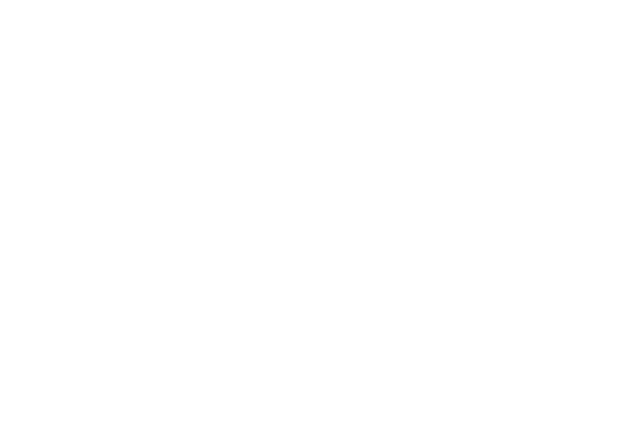
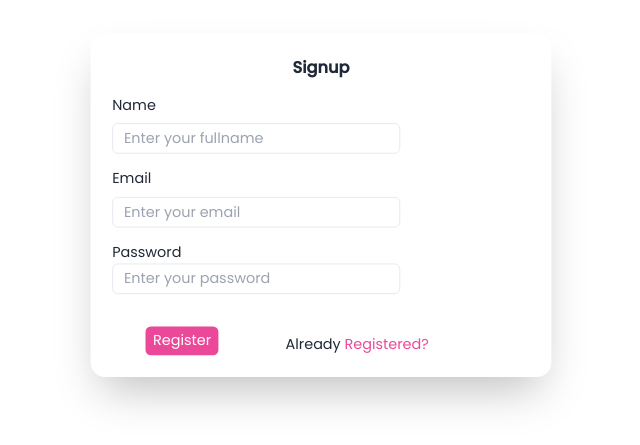
Before and after one commit to ranjanvaibhawi/OnlinePustakaalay, a React (Vite) app in the folder frontend/: page /signup in a window 1280 px wide. Before the commit this address had no page. Shown: the part 183-628 px from the top of the page, without its empty margins (275-915 px from the left). Built offline with nearby package versions, Linux system fonts and the light colour scheme.

Commit message:
Designing of Signup and Login pages completed, routes defined regarding them and linked to each other

```diff
--- a/frontend/src/App.jsx
+++ b/frontend/src/App.jsx
@@ -2,6 +2,8 @@ import React from 'react'
 import Homepage from './Home/Homepage'
 import {Route, Routes} from 'react-router-dom'
 import Courses from './course/Courses'
+import Signup from './component/Signup'
+import Login from './component/Login'
 const App = () => {
   return (
     <>
@@ -9,6 +11,7 @@ const App = () => {
    <Routes>
     <Route path="/" element={<Homepage/>}/>
     <Route path="/courses" element={<Courses/>}/>
+    <Route path="/signup" element={<Signup/>}/>
    </Routes>
    </div>
     </>
--- /dev/null
+++ b/frontend/src/component/Login.jsx
@@ -0,0 +1,40 @@
+import React from 'react'
+
+function Login() {
+  return (
+    <div>
+
+{/* Put this part before </body> tag */}
+<dialog id="my_modal_2" className="modal">
+  <div className="modal-box">
+    <h3 className="font-bold text-lg text-center dark:text-slate-700">Login</h3>
+    <div className='mt-4 items-center justify-center dark:text-slate-700'>
+        <span>Email</span>
+        <br/>
+        <input type="email"
+            placeholder='Enter your email'
+            className='w-80 px-3 py-1 border rounded-md outline:none mb-4 mt-2'
+        />
+        <br/>
+        <span>Password</span>
+        <br/>
+        <input type="text"
+            placeholder='Enter your password'
+            className='w-80 px-3 py-1 border rounded-md outline:none'
+        />
+    </div>
+    {/* Buttons */}
+    <div className='flex justify-around'>
+        <button className='bg-pink-500 text-white px-2 py-1 mt-4 rounded-md hover:bg-pink-600 duration-200'>Login</button>
+        <p className=' mt-5'><span className='dark:text-slate-700'>Not Registered </span><span className='text-pink-500'>yet?</span> <span className='text-pink-500 underline cursor pointer' ><a href="/signup">Signup</a></span></p>
+    </div>
+  </div>
+  <form method="dialog" className="modal-backdrop">
+    <button>close</button>
+  </form>
+</dialog>
+    </div>
+  )
+}
+
+export default Login
--- a/frontend/src/component/Navbar.jsx
+++ b/frontend/src/component/Navbar.jsx
@@ -1,5 +1,6 @@
 import React, { useEffect, useState } from 'react'
 import { Link } from 'react-router-dom'
+import Login from './Login'
 const Navbar = () => {
   const [sticky,setSticky]=useState(false)
   const [theme, setTheme] = useState(
@@ -45,10 +46,11 @@ return ()=>{
         <svg xmlns="http://www.w3.org/2000/svg" className="h-5 w-5" fill="none" viewBox="0 0 24 24" stroke="currentColor"><path strokeLinecap="round" strokeLinejoin="round" strokeWidth="2" d="M4 6h16M4 12h8m-8 6h16" /></svg>
       </div>
       <ul tabIndex={0} className="menu menu-sm dropdown-content mt-3 z-[1] p-2 shadow bg-base-100 rounded-box w-52">
-      <li><a>Home</a></li>
-      <Link to="/">
-      <li>Course</li>
-      </Link>
+      <li><Link>Home</Link>
+      </li>
+      {/* <Link to="/"> */}
+      <li><a href="/courses">Course</a></li>
+      {/* </Link> */}
 
       <li><a>Contact</a></li>
       <li><a>About us</a></li>
@@ -87,9 +89,17 @@ return ()=>{
 
 
 
-  <div >
-    <a className="bg-black text-white px-3 py-2 rounded-md hover:bg-slate-800 duration-300 cursor-pointer">Login</a>
-  </div>
+<div className="">
+                <a
+                  className="bg-black text-white px-3 py-2 rounded-md hover:bg-slate-800 duration-300 cursor-pointer"
+                  onClick={() =>
+                    document.getElementById("my_modal_2").showModal()
+                  }
+                >
+                  Login
+                </a>
+                <Login />
+              </div>
 </div>
 </div>
     </div>
--- /dev/null
+++ b/frontend/src/component/Signup.jsx
@@ -0,0 +1,50 @@
+import React from 'react'
+import { Link } from 'react-router-dom'
+import Login from './Login'
+function Signup() {
+  return (
+    <div className='flex h-screen justify-center items-center '>
+    <div  className="w-[600px]">
+    {/* border shadow-md  p-5 rounded-md */}
+  <div className="modal-box">
+    <h3 className="font-bold text-lg text-center">Signup</h3>
+    <div className='mt-4 items-center justify-center'>
+    <span>Name</span>
+        <br/>
+        <input type="text"
+            placeholder='Enter your fullname'
+            className='w-80 px-3 py-1 border rounded-md outline:none mb-4 mt-2'
+        />
+        <br/>
+        <span>Email</span>
+        <br/>
+        <input type="email"
+            placeholder='Enter your email'
+            className='w-80 px-3 py-1 border rounded-md outline:none mb-4 mt-2'
+        />
+        <br/>
+        <span>Password</span>
+        <br/>
+        <input type="text"
+            placeholder='Enter your password'
+            className='w-80 px-3 py-1 border rounded-md outline:none'
+        />
+    </div>
+    {/* Buttons */}
+    <div className='flex justify-around mt-6 text-md '>
+        <button className='bg-pink-500 text-white px-2 py-1 mt-3 rounded-md hover:bg-pink-600 duration-200'>Register</button>
+        <p className='mt-5 '
+        ><Link to="/">Already <span className='text-pink-500  '> Registered?</span></Link></p>
+        <Login/>
+        {/* </p> */}
+    </div>
+  </div>
+  <form method="dialog" className="modal-backdrop">
+    <button >close</button>
+  </form>
+</div>
+    </div>
+  )
+}
+
+export default Signup
```
